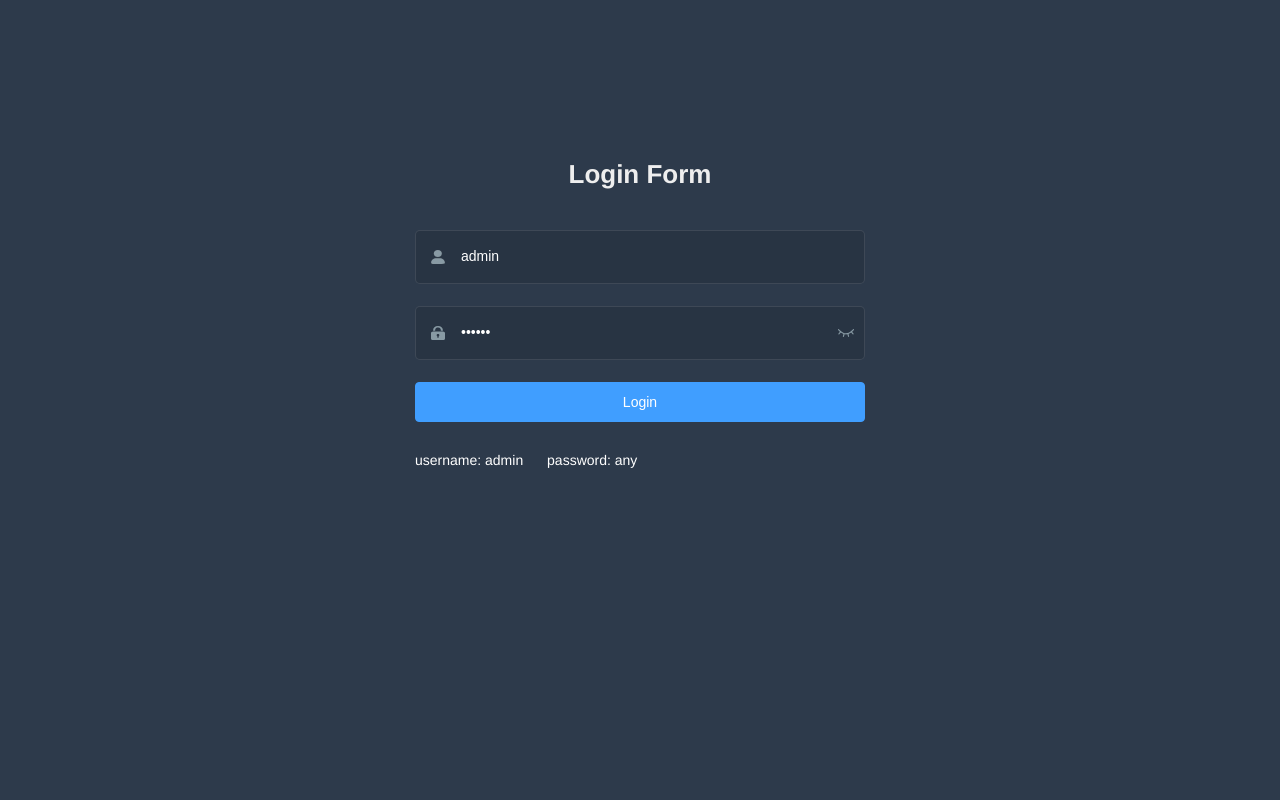
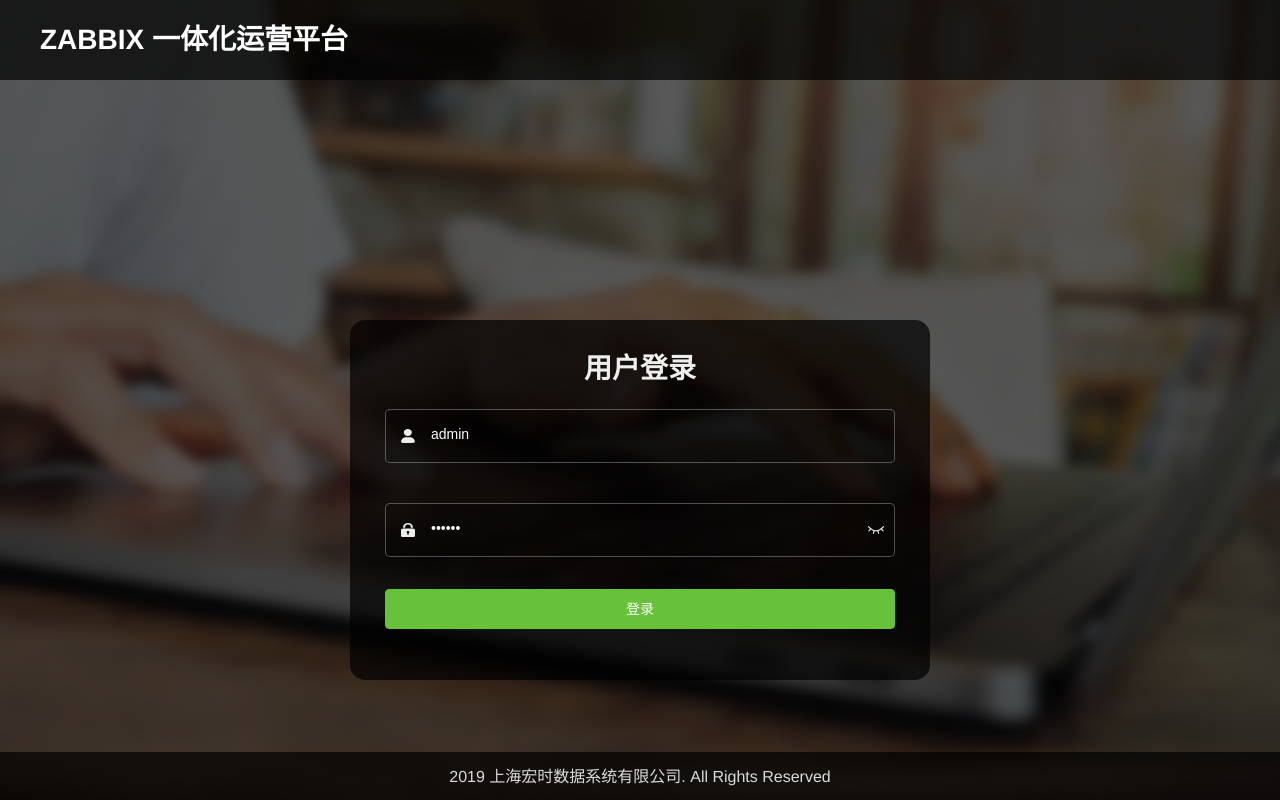
Before and after one commit to raulcsj/zabbix_manager, a Vue app: page /#/login in a window 1280 px wide. Built offline with nearby package versions, Linux system fonts and the light colour scheme.

Commit message:
登录页面样式修改，copyright

```diff
--- a/package.json
+++ b/package.json
@@ -1,8 +1,8 @@
 {
-  "name": "vue-admin-template",
-  "version": "4.2.1",
+  "name": "zabbix_manager",
+  "version": "0.0.1",
   "description": "A vue admin template with Element UI & axios & iconfont & permission control & lint",
-  "author": "Pan <panfree23@gmail.com>",
+  "author": "HS",
   "license": "MIT",
   "scripts": {
     "dev": "vue-cli-service serve",
--- a/src/styles/element-ui.scss
+++ b/src/styles/element-ui.scss
@@ -1,4 +1,12 @@
 // cover some element-ui styles
+
+/* 改变主题色变量 */
+$--color-primary: teal;
+
+/* 改变 icon 字体路径变量，必需 */
+$--font-path: '~element-ui/lib/theme-chalk/fonts';
+
+@import "~element-ui/packages/theme-chalk/src/index";
 
 .el-breadcrumb__inner,
 .el-breadcrumb__inner a {
--- a/src/styles/variables.scss
+++ b/src/styles/variables.scss
@@ -1,12 +1,12 @@
 // sidebar
 $menuText:#bfcbd9;
-$menuActiveText:#409EFF;
+$menuActiveText:#54b095;
 $subMenuActiveText:#f4f4f5; //https://github.com/ElemeFE/element/issues/12951
 
-$menuBg:#304156;
-$menuHover:#263445;
+$menuBg:#2b3845;
+$menuHover: #465a75;
 
-$subMenuBg:#1f2d3d;
+$subMenuBg:#32404f;
 $subMenuHover:#001528;
 
 $sideBarWidth: 210px;
--- a/src/views/login/index.vue
+++ b/src/views/login/index.vue
@@ -1,9 +1,10 @@
 <template>
   <div class="login-container">
+    <div class="header">ZABBIX 一体化运营平台</div>
     <el-form ref="loginForm" :model="loginForm" :rules="loginRules" class="login-form" auto-complete="on" label-position="left">
 
       <div class="title-container">
-        <h3 class="title">Login Form</h3>
+        <h2 class="title">用户登录</h2>
       </div>
 
       <el-form-item prop="username">
@@ -21,7 +22,7 @@
         />
       </el-form-item>
 
-      <el-form-item prop="password">
+      <el-form-item prop="password" style="margin-top: 40px;">
         <span class="svg-container">
           <svg-icon icon-class="password" />
         </span>
@@ -41,14 +42,12 @@
         </span>
       </el-form-item>
 
-      <el-button :loading="loading" type="primary" style="width:100%;margin-bottom:30px;" @click.native.prevent="handleLogin">Login</el-button>
-
-      <div class="tips">
-        <span style="margin-right:20px;">username: admin</span>
-        <span> password: any</span>
-      </div>
+      <el-button :loading="loading" type="success" style="width:100%;margin-top:10px;" @click.native.prevent="handleLogin">登录</el-button>
 
     </el-form>
+    <div class="copyright">
+      <p>2019 上海宏时数据系统有限公司. All Rights Reserved</p>
+    </div>
   </div>
 </template>
 
@@ -130,7 +129,6 @@ export default {
 /* Detail see https://github.com/PanJiaChen/vue-element-admin/pull/927 */
 
 $bg:#283443;
-$light_gray:#fff;
 $cursor: #fff;
 
 @supports (-webkit-mask: none) and (not (cater-color: $cursor)) {
@@ -143,7 +141,7 @@ $cursor: #fff;
 .login-container {
   .el-input {
     display: inline-block;
-    height: 47px;
+    height: 48px;
     width: 85%;
 
     input {
@@ -152,61 +150,61 @@ $cursor: #fff;
       -webkit-appearance: none;
       border-radius: 0px;
       padding: 12px 5px 12px 15px;
-      color: $light_gray;
-      height: 47px;
+      color: $cursor;
+      height: 48px;
       caret-color: $cursor;
 
       &:-webkit-autofill {
-        box-shadow: 0 0 0px 1000px $bg inset !important;
+        box-shadow: 0 0 0px 1000px #14110f inset !important;
         -webkit-text-fill-color: $cursor !important;
       }
     }
   }
 
   .el-form-item {
-    border: 1px solid rgba(255, 255, 255, 0.1);
+    border: 1px solid rgba(255, 255, 255, 0.3);
     background: rgba(0, 0, 0, 0.1);
     border-radius: 5px;
-    color: #454545;
+    color: #6e6e6e;
   }
 }
 </style>
 
 <style lang="scss" scoped>
 $bg:#2d3a4b;
-$dark_gray:#889aa4;
 $light_gray:#eee;
 
 .login-container {
   min-height: 100%;
   width: 100%;
-  background-color: $bg;
+  background: $bg url(~@/assets/login_images/login_bg.png) no-repeat center center / cover;
   overflow: hidden;
+
+  .header{
+    height:80px;
+    line-height: 80px;
+    font-size:28px;
+    padding-left: 40px;
+    font-weight: bold;
+    color: white;
+    background:rgba(0,0,0,.7);
+  }
 
   .login-form {
     position: relative;
-    width: 520px;
+    background-color: rgba(0,0,0,.7);
+    border-radius: 15px;
+    width: 580px;
+    height: 360px;
     max-width: 100%;
-    padding: 160px 35px 0;
-    margin: 0 auto;
+    margin: 240px auto 0 auto;
+    padding:10px 35px 20px 35px;
     overflow: hidden;
-  }
-
-  .tips {
-    font-size: 14px;
-    color: #fff;
-    margin-bottom: 10px;
-
-    span {
-      &:first-of-type {
-        margin-right: 16px;
-      }
-    }
   }
 
   .svg-container {
     padding: 6px 5px 6px 15px;
-    color: $dark_gray;
+    color: $light_gray;
     vertical-align: middle;
     width: 30px;
     display: inline-block;
@@ -216,9 +214,8 @@ $light_gray:#eee;
     position: relative;
 
     .title {
-      font-size: 26px;
+      font-size: 28px;
       color: $light_gray;
-      margin: 0px auto 40px auto;
       text-align: center;
       font-weight: bold;
     }
@@ -229,9 +226,19 @@ $light_gray:#eee;
     right: 10px;
     top: 7px;
     font-size: 16px;
-    color: $dark_gray;
+    color: $light_gray;
     cursor: pointer;
     user-select: none;
   }
+
+  .copyright{
+    position: fixed;
+    bottom: 0;
+    width: 100%;
+    text-align: center;
+    height: 3rem;
+    color: #dadada;
+    background:rgba(0,0,0,.7)
+  }
 }
 </style>
```
Also changed, not shown: src/assets/login_images/login_bg.png (added), 1 other file (tests, documents, lock files or other folders).
